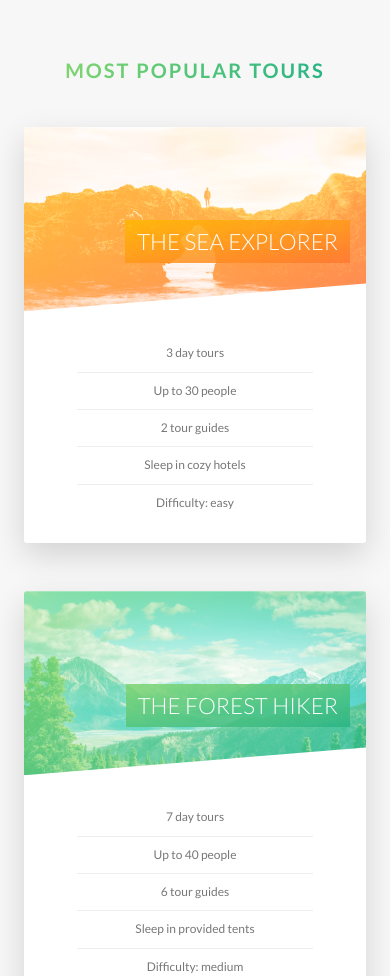
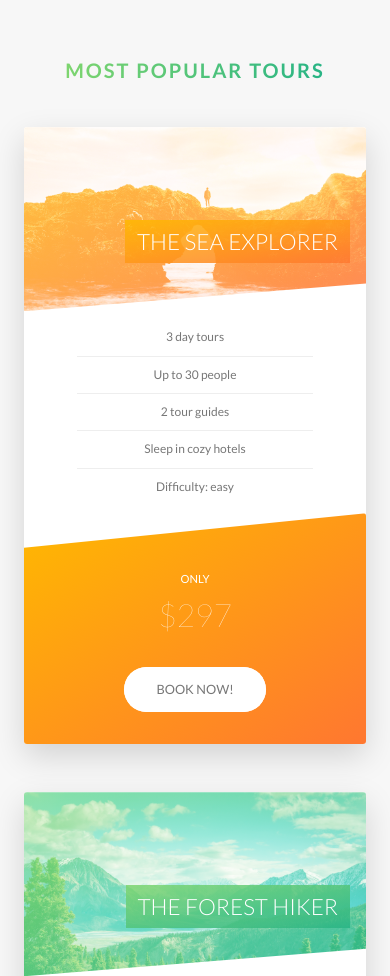
Before and after one commit to howdy-mj/advanced-css-course, a website: page 1-Natours/index.html in a window 390 px wide. Shown: the part 2463-3439 px from the top of the page. Drawn offline with Linux system fonts and the light colour scheme.

Commit message:
Media Queries - Tours, Stories and Booking Sections (real n.n)

```diff
--- a/1-Natours/sass/components/_card.scss
+++ b/1-Natours/sass/components/_card.scss
@@ -182,4 +182,50 @@
     font-size: 6rem;
     font-weight: 100;
   }
+
+  // 반응형
+  @include respond(tab-port) {
+    height: auto;
+    border-radius: 3px;
+    background-color: $color-white;
+    box-shadow: 0 1.5rem 4rem rgba($color-black, 0.15);
+
+    &__side {
+      height: auto;
+      transition: all 0.8s ease;
+      position: relative; // 앞 뒤를 한 번에 보여주기 위함
+      box-shadow: none;
+
+      &--back {
+        transform: rotateY(0);
+        clip-path: polygon(0 15%, 100% 0, 100% 100%, 0 100%);
+      }
+    }
+
+    &:hover &__side--front {
+      transform: rotateY(0); // 회전 제거
+    }
+
+    &__details {
+      padding: 1rem 3rem;
+    }
+
+    // BACK SIDE STYLING
+    &__cta {
+      position: relative;
+      top: 0;
+      left: 0;
+      transform: translate(0, 0);
+      width: 100%;
+      padding: 7rem 4rem 4rem 4rem;
+    }
+
+    &__price-box {
+      margin-bottom: 3rem;
+    }
+
+    &__price-value {
+      font-size: 4rem;
+    }
+  }
 }
--- a/1-Natours/sass/components/_form.scss
+++ b/1-Natours/sass/components/_form.scss
@@ -15,6 +15,10 @@
     width: 90%;
     display: block;
     transition: all 0.3s;
+
+    @include respond(tab-port) {
+      width: 100%;
+    }
 
     &:focus {
       outline: none;
@@ -52,6 +56,11 @@
   &__radio-group {
     width: 49%;
     display: inline-block;
+
+    @include respond(tab-port) {
+      width: 100%;
+      margin-bottom: 2rem;
+    }
   }
 
   &__radio-input {
--- a/1-Natours/sass/components/_story.scss
+++ b/1-Natours/sass/components/_story.scss
@@ -9,6 +9,16 @@
   font-size: $default-font-size;
   transform: skewX(-12deg);
 
+  @include respond(tab-port) {
+    width: 100%;
+    padding: 4rem;
+    padding-left: 7rem;
+  }
+
+  @include respond(phone) {
+    transform: skewX(0);
+  }
+
   &__shape {
     width: 15rem;
     height: 15rem;
@@ -19,6 +29,10 @@
     clip-path: circle(50% at 50% 50%);
     transform: translateX(-3rem) skewX(12deg);
     position: relative;
+
+    @include respond(phone) {
+      transform: translateX(-3rem) skewX(0);
+    }
   }
 
   &__img {
@@ -30,6 +44,10 @@
 
   &__text {
     transform: skewX(12deg);
+
+    @include respond(phone) {
+      transform: skewX(0);
+    }
   }
 
   &__caption {
--- a/1-Natours/sass/pages/_home.scss
+++ b/1-Natours/sass/pages/_home.scss
@@ -68,6 +68,7 @@
 .book {
   background-image: linear-gradient(
       105deg,
+      rgba($color-white, 0.9) 0%,
       rgba($color-white, 0.9) 50%,
       transparent 50%
     ),
@@ -75,10 +76,36 @@
   background-size: cover;
   border-radius: 3px;
   box-shadow: 0 1.5rem 4rem rgba($color-black, 0.2);
-  height: 50rem;
+
+  @include respond(tab-land) {
+    background-image: linear-gradient(
+        105deg,
+        rgba($color-white, 0.9) 0%,
+        rgba($color-white, 0.9) 65%,
+        transparent 65%
+      ),
+      url('../img/nat-10.jpg');
+  }
+
+  @include respond(tab-port) {
+    background-image: linear-gradient(
+        to right,
+        rgba($color-white, 0.9) 0%,
+        rgba($color-white, 0.9) 100%
+      ),
+      url('../img/nat-10.jpg');
+  }
 
   &__form {
     width: 50%;
     padding: 6rem;
+
+    @include respond(tab-land) {
+      width: 65%;
+    }
+
+    @include respond(tab-port) {
+      width: 100%;
+    }
   }
 }
```
Also changed, not shown: 1-Natours/css/style.css.
